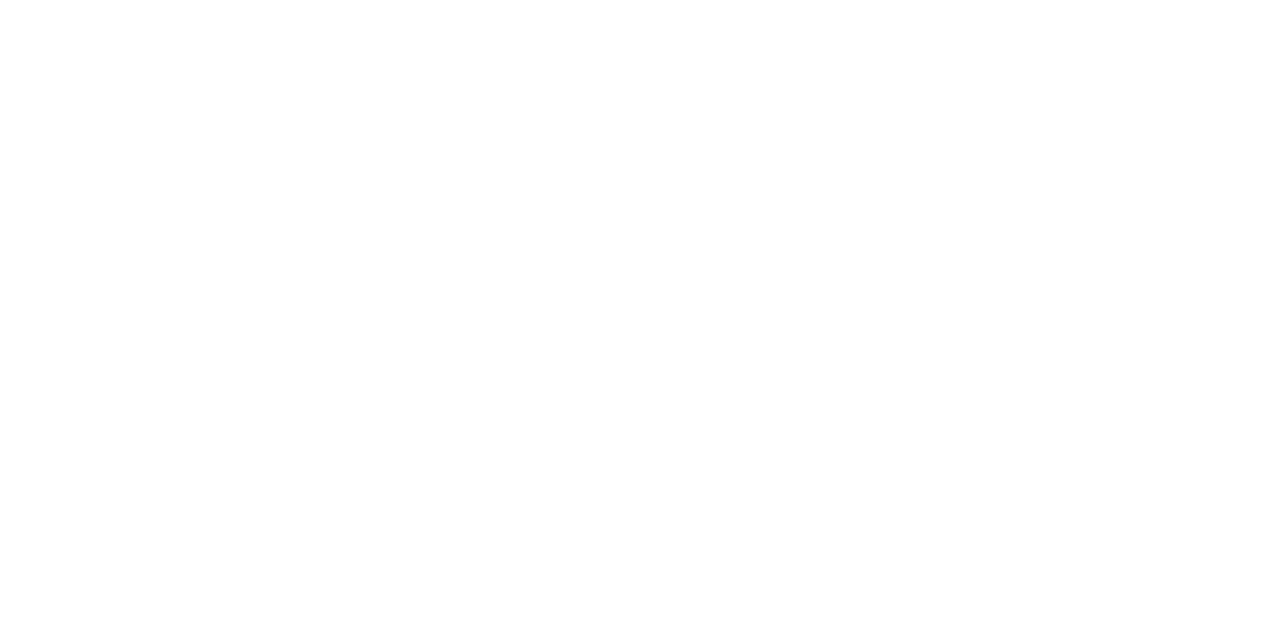
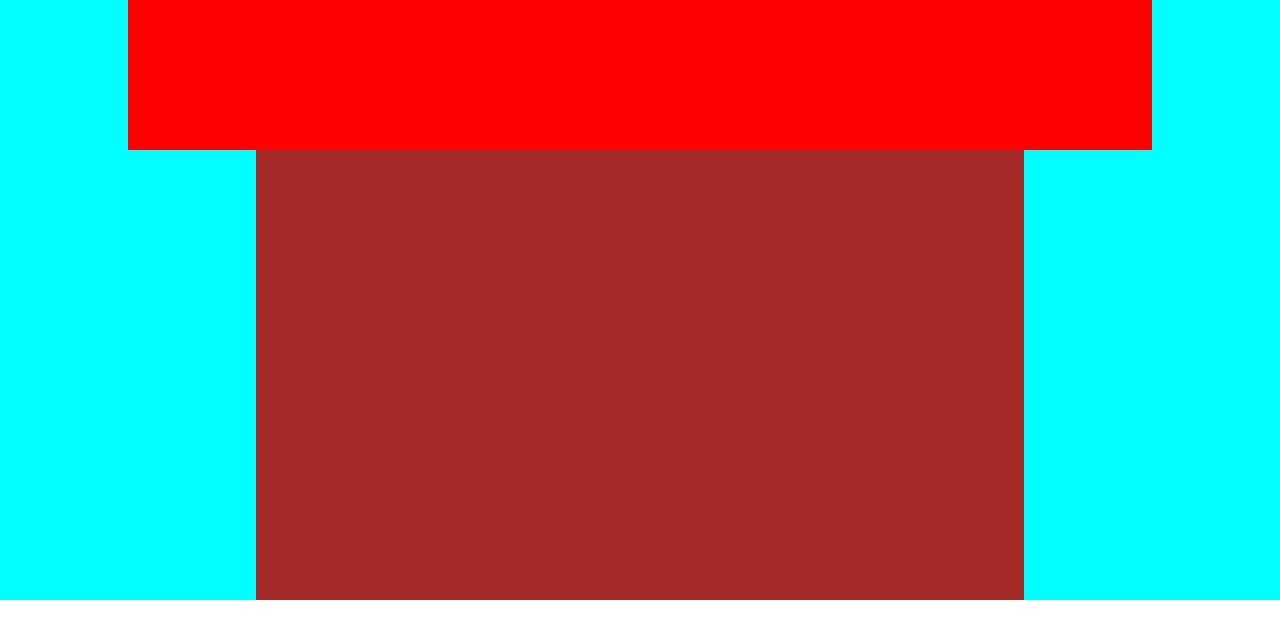
Before and after one commit to razcc/htmlcss-struttura-discord, a plain HTML site: page index.html in a window 1280 px wide. Drawn offline with Linux system fonts and the light colour scheme.

Commit message:
Header struttura

```diff
--- a/index.html
+++ b/index.html
@@ -8,6 +8,14 @@
     <link rel="stylesheet" href="style.css">
 </head>
 <body>
+    <header>
+        <div id="menu-container-flex">
+            <div id="logo"></div>
+            <div id="selection"> </div>
+            <div id="login"></div>
+        </div>
 
+        <div id="introduzione"></div>
+    </header>
 </body>
 </html>
--- a/style.css
+++ b/style.css
@@ -3,3 +3,35 @@
     padding: 0;
     box-sizing: border-box;
 }
+header{
+    background-color: aqua;
+    height: 600px;
+}
+#menu-container-flex{
+    background-color: green;
+    width: 80%;
+    margin: auto;
+    display: flex;
+    justify-content: space-between;
+
+}
+
+/* posizionamento all'interno del menu container */
+#logo,
+#login{
+    width: 200px;
+    height: 150px;
+    background-color: red;
+}
+#selection{
+    width: 1000px;
+    height: 150px;
+    background-color: red;
+}
+
+#introduzione{
+    height: 450px;
+    background-color: brown;
+    width: 60%;
+    margin:auto;
+}
```
